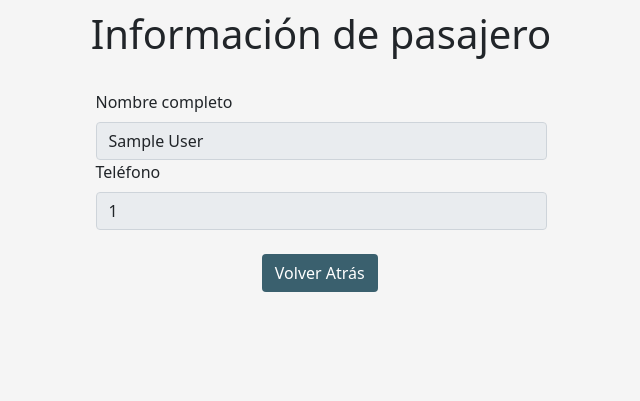
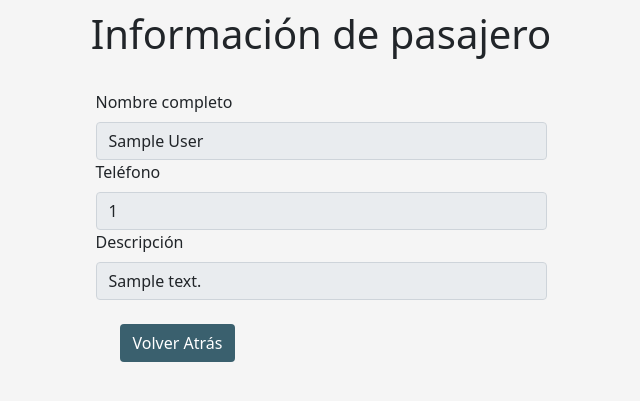
Before and after one commit to gomezluis007/Reito, a Django app: page /usuarios/ver_info_pasajero/1/1 in a window 1280 px wide. Shown: the part 84-485 px from the top of the page, without its empty margins (319-959 px from the left). Run offline with Django 3.2, Linux system fonts and the light colour scheme; tables that the repository leaves empty hold one stand-in row (values such as "Sample post"); some libraries are stand-ins or nearby versions.

Commit message:
Añadir mostrar descripcion en informacion pasajero

```diff
--- a/usuarios/templates/ver_info_pasajero.html
+++ b/usuarios/templates/ver_info_pasajero.html
@@ -17,18 +17,25 @@
 
                 <label for="telefono" class="form-label">Tel&eacute;fono</label>
                 <input type="email" class="form-control" name="email" id="email"value="{{usuario.telefono}}" disabled>
+
+
+                {% if usuario.descripcion %}
+                    <label for="descripcion" class="form-label">Descripci&oacute;n</label>
+                    <input type="text" class="form-control" name="descripcion" id="id_descripcion"value="{{ usuario.descripcion }}" disabled>
+                {% endif %}
+
             </div>
              <br>
                 <div class="container">
-                    <div class="row justify-content-evenly">
-                        <div class="col-4">
-                            <a href="javascript:history.back()" class="btn boton-negativo"> Volver Atrás</a>
+                    <div class="row justify-content-center align-items-center">
+                        <div class="col">
+                                <a href="javascript:history.back()" class="btn boton-negativo"> Volver Atrás</a>
                         </div>
-                        {% if not reserva.estado %}
-                            <div class="col-4">
+                        <div class="col d-flex flex-row-reverse">
+                            {% if not reserva.estado %}
                                 <a class ="btn boton" href="{%url 'reservas:aceptar' usuario.id viaje.id %}">Aceptar</a>
-                            </div>
-                        {% endif %}
+                            {% endif %}
+                        </div>
                     </div>
                 </div>
 
```
